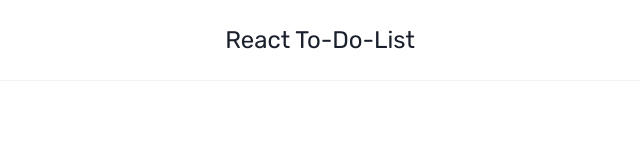
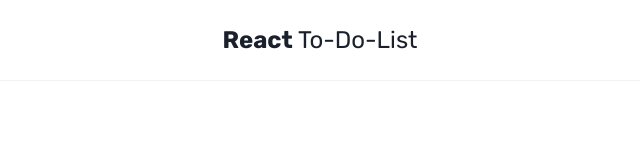
Before and after one commit to tonybonki/react-todo-list, a React (Vite) app in the folder react-todo-list/: page / in a window 1280 px wide. Shown: the top 160 px of the page, without its empty margins (320-960 px from the left). Built offline with nearby package versions, Linux system fonts and the light colour scheme.

Commit message:
changed font size of navbar for to do list

```diff
--- a/react-todo-list/src/components/Navbar.jsx
+++ b/react-todo-list/src/components/Navbar.jsx
@@ -7,7 +7,7 @@ export default function Navbar() {
     <>
       <ChakraProvider>
         <Center boxShadow={'xs'} h="80px">
-          <Text fontSize="2xl">React To-Do-List</Text>
+          <Text fontSize="2xl"><b>React</b> To-Do-List</Text>
         </Center>
       </ChakraProvider>
     </>
```
